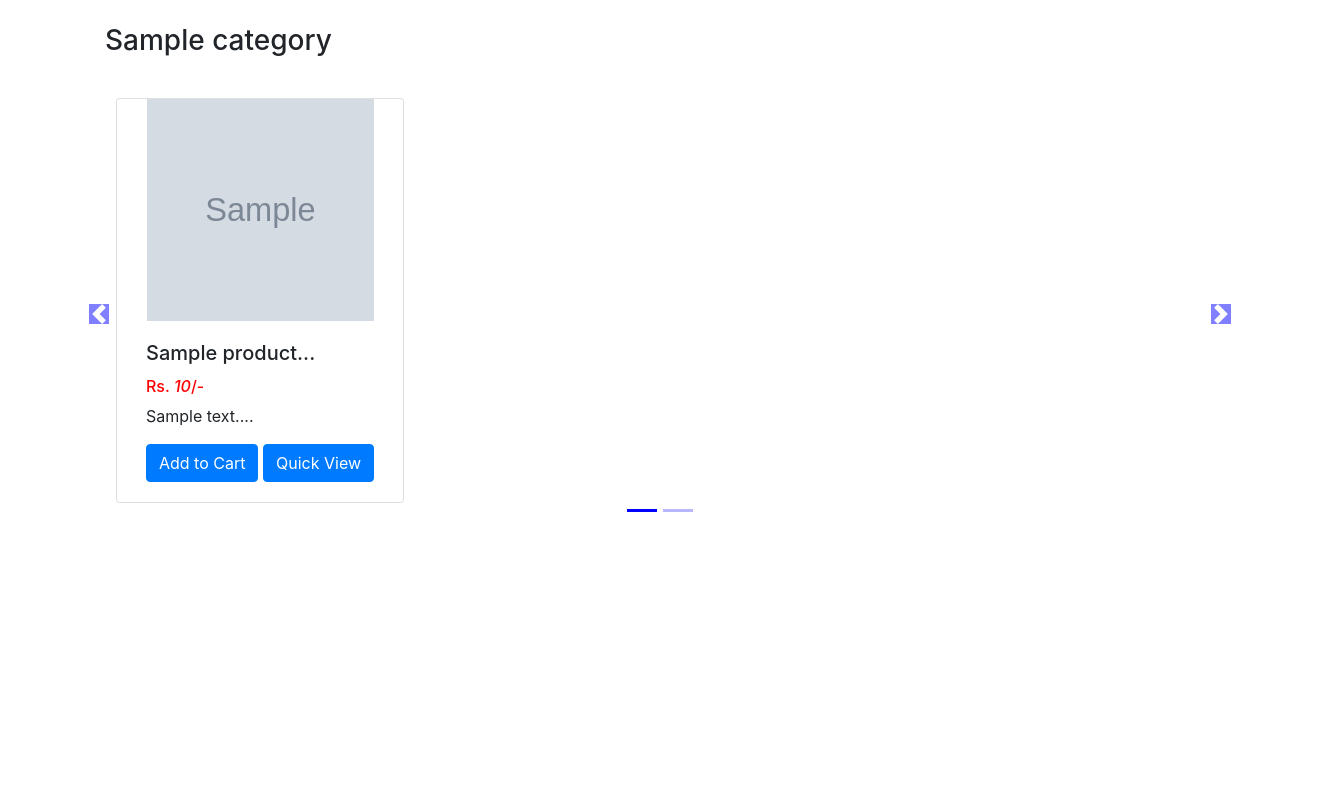
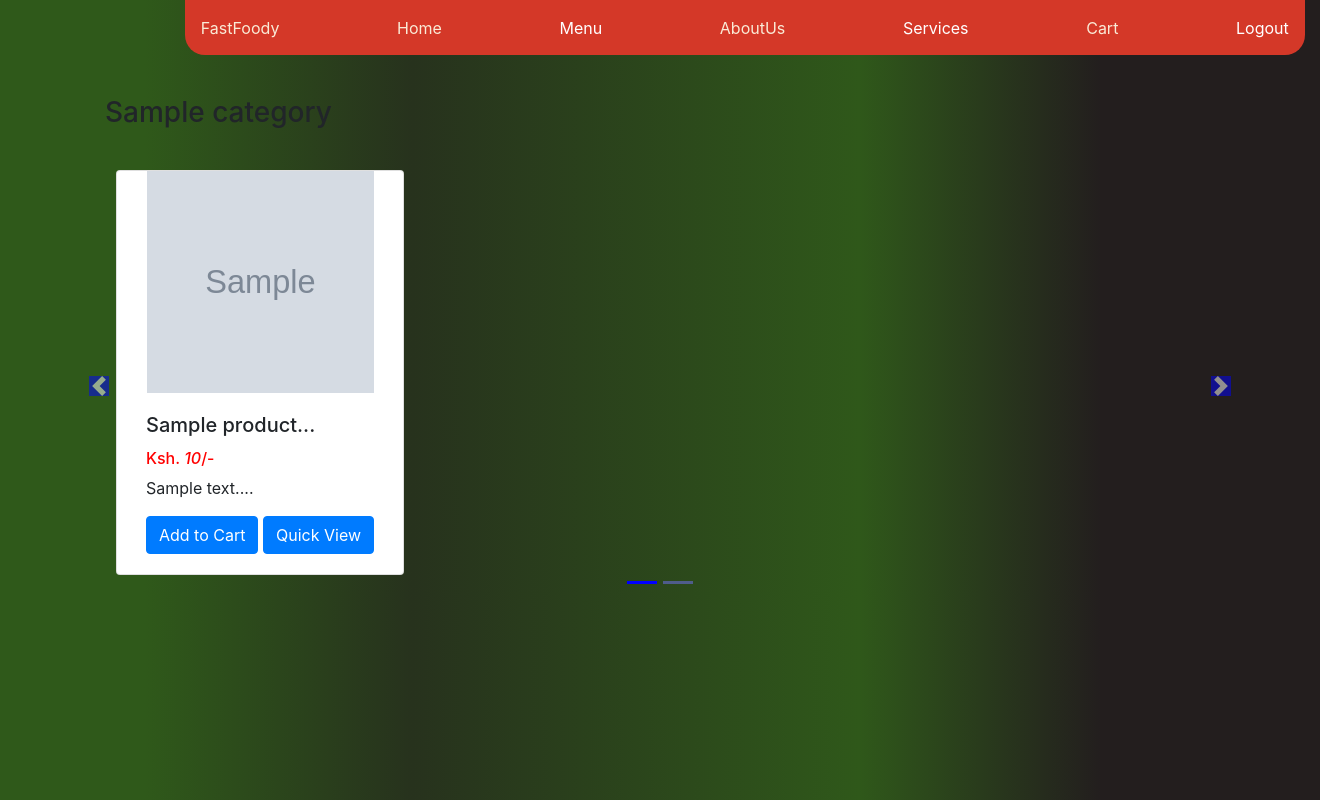
Before and after one commit to Joseph-Wairimu/fast-food, a Django app: template food/templates/product.html in a window 1320 px wide. Run offline with Django 4.2, Linux system fonts and the light colour scheme; the template is opened without the code that fills it: most values are stand-ins (such as "Sample title", 1, 10 or a date in 2020); grey boxes marked "Sample" are stand-in pictures; some libraries are stand-ins or nearby versions.

```diff
--- a/food/templates/product.html
+++ b/food/templates/product.html
@@ -7,6 +7,7 @@
     <meta name="viewport" content="width=device-width, initial-scale=1.0">
     <!-- Bootstrap CSS -->
     <link rel="stylesheet" href="https://stackpath.bootstrapcdn.com/bootstrap/4.2.1/css/bootstrap.min.css" integrity="sha384-GJzZqFGwb1QTTN6wy59ffF1BuGJpLSa9DkKMp0DgiMDm4iYMj70gZWKYbI706tWS" crossorigin="anonymous">
+    <script src="https://kit.fontawesome.com/a70663aaec.js" crossorigin="anonymous"></script>
     <link rel="stylesheet" href="https://stackpath.bootstrapcdn.com/bootstrap/4.3.1/css/bootstrap.min.css" integrity="sha384-ggOyR0iXCbMQv3Xipma34MD+dH/1fQ784/j6cY/iJTQUOhcWr7x9JvoRxT2MZw1T" crossorigin="anonymous">
     <link rel="stylesheet" href="https://use.fontawesome.com/releases/v5.8.2/css/all.css" integrity="sha384-oS3vJWv+0UjzBfQzYUhtDYW+Pj2yciDJxpsK1OYPAYjqT085Qq/1cq5FLXAZQ7Ay" crossorigin="anonymous">
     <link rel="stylesheet" href="/static/css/products.css">
@@ -17,6 +18,22 @@
 
 
     <div class="container">
+        <nav>
+            <p class="fast">FastFoody</p>
+            <p class="home">Home</p>
+            <a style="text-decoration: none;color: white;" href="{%url 'menu'%}">
+                <p class="menu">Menu</p>
+            </a>
+            <p class="about">AboutUs</p>
+            <a style="text-decoration: none;color: white;" href="">
+                <p class="menu">Services</p>
+            </a>
+            <p class="cart">Cart</p>
+            <a style="text-decoration: none;color: white;" href="/logout">
+                <p class="log">Logout</p>
+            </a>
+        </nav>
+        <div class="product">
             <!--Slideshow starts here -->
             {% for product, range, nSlides in allProds %}
             <h3 class="my-4">{{product.0.category}}</h3>
@@ -36,7 +53,7 @@
                                     <img src='{{i.image.url}}'>
                                     <div class="card-body">
                                         <h5 class="card-title" id="namepr{{i.id}}">{{i.product_name|slice:"0:20"}}...</h5>
-                                    <h6 style="color: #ff0000">Rs. <i id="pricepr{{i.id}}">{{i.price}}</i>/-</h6>
+                                        <h6 style="color: #ff0000">Ksh. <i id="pricepr{{i.id}}">{{i.price}}</i>/-</h6>
                                         <p class="card-text">{{i.desc|slice:"0:23"}}...</p>
                                         <span id="divpr{{i.id}}" class="divpr">
                                         <button id="pr{{i.id}}" class="btn btn-primary cart">Add to Cart</button>
@@ -62,7 +79,7 @@
             </div>
             {% endfor %}
         </div>
-
+    </div>
 </body>
 
 </html>
--- a/static/css/products.css
+++ b/static/css/products.css
@@ -1,3 +1,12 @@
+body {
+    background: linear-gradient(90deg, #2F591A 10.94%, #27321D 31.25%, #2F581A 65.1%, #231E1E 83.46%);
+}
+
+
+/* .card {
+    background-color: rgba(10, 10, 10, 0.7);
+} */
+
 .col-md-3 {
     display: inline-block;
     margin-left: -4px;
@@ -48,3 +57,21 @@ div.c {
     position: relative;
     left: 174px;
 }
+
+.product {
+    margin-top: 6rem;
+}
+
+nav {
+    position: absolute;
+    width: 70rem;
+    height: 55px;
+    left: 14%;
+    top: 0px;
+    display: flex;
+    justify-content: space-between;
+    color: antiquewhite;
+    background: #D43828;
+    border-radius: 0px 0px 20px 20px;
+    padding: 1rem;
+}
```
Lines whose indentation alone changed are shown as unchanged.
